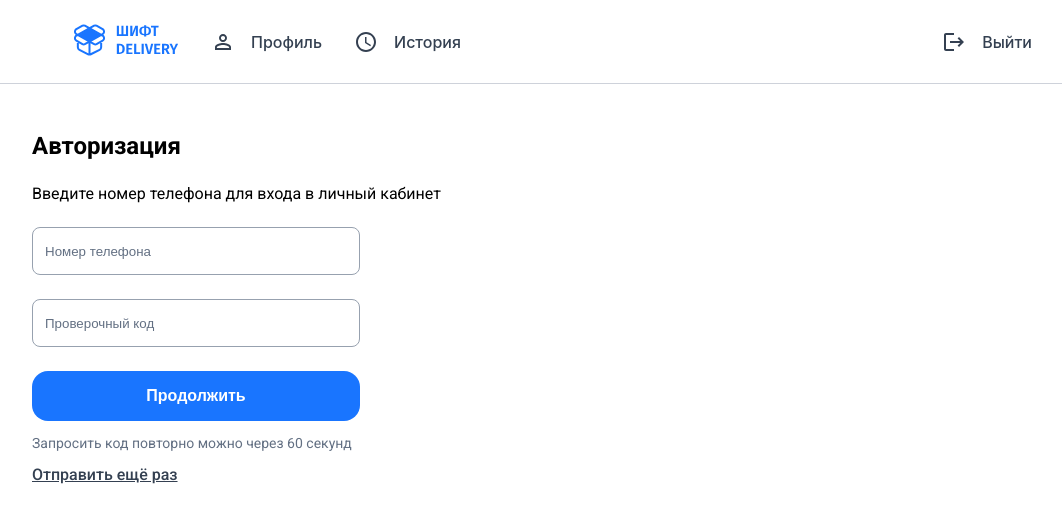
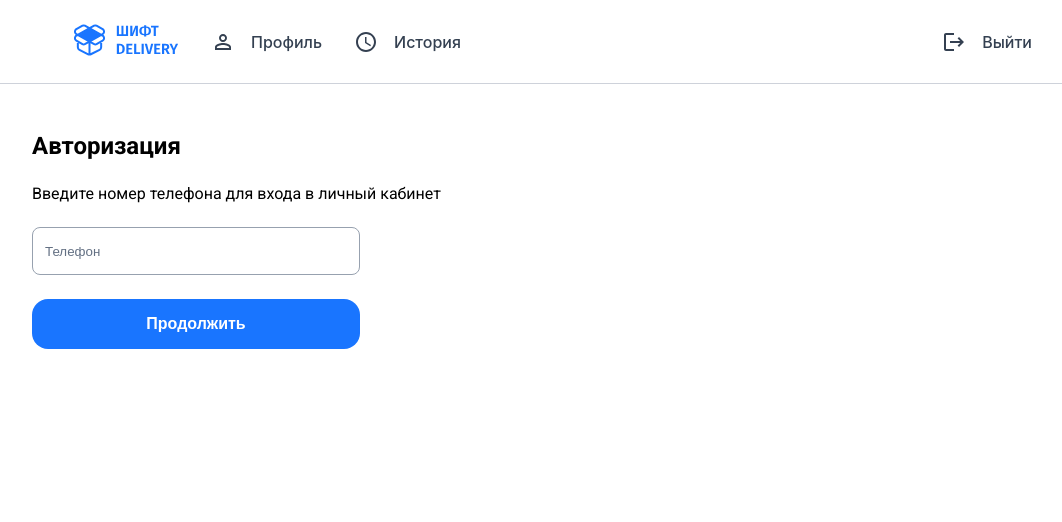
Before and after one commit to AsmrS4/shift-summer-frontend-2025, a React (Vite) app: page /sign-in in a window 1280 px wide. Shown: the top 522 px of the page, without its empty margins (88-1150 px from the left). Built offline with nearby package versions, Linux system fonts and the light colour scheme.

Commit message:
added post request for generate otp code

```diff
--- /dev/null
+++ b/src/models/Session.ts
@@ -0,0 +1,4 @@
+export interface SessionProps {
+    isAuth: boolean,
+    token: string
+}
--- a/src/pages/Home/index.tsx
+++ b/src/pages/Home/index.tsx
@@ -19,7 +19,7 @@ import giftImageSmall from '@assets/gift-small.svg';
 
 import './Home.scss';
 import type { DeliveryPoint, Point } from '@models/DeliveryPoint';
-import type { PackageCreate, PackageProps } from '@models/Package';
+import type { PackageProps } from '@models/Package';
 import instance from '@api/index';
 import { setTypes } from '@store/Delivery/ProccessDelivery/ProcessDeliveryReducer';
 import { useNavigate } from 'react-router-dom';
@@ -48,13 +48,6 @@ const HomePage = () => {
     };
     const findItemByName = (array: any[], name: string) => {
         return array.find((item) => item.name == name);
-    };
-
-    const mapPoint = (point: DeliveryPoint): Point => {
-        return {
-            longitude: point.longitude,
-            latitude: point.latitude,
-        };
     };
     const handleSubmit = () => {
         const senderPoint: DeliveryPoint = findItemByName(cities, senderRef.current.value);
--- a/src/pages/Login/LoginPage.scss
+++ b/src/pages/Login/LoginPage.scss
@@ -28,8 +28,10 @@ main.login-page {
                 max-width: 328px;
             }
             .button-wrapper {
+                @include flex-column();
                 width: 100%;
                 align-items: start;
+                gap: 24px;
                 button {
                     width: 100%;
                 }
--- a/src/pages/Login/index.tsx
+++ b/src/pages/Login/index.tsx
@@ -1,45 +1,105 @@
-import React, { useState } from 'react';
+import React, { useEffect, useRef, useState } from 'react';
 
 import Input from '@components/Input';
 import ActionButton from '@components/Button';
+import { loginSchema, type Login } from './schema.config';
+import './LoginPage.scss';
+import { useForm } from 'react-hook-form';
+import { zodResolver } from '@hookform/resolvers/zod';
 
-import './LoginPage.scss';
+import axios from 'axios';
 
 const LoginPage = () => {
-    const [timer, setTimer] = useState<number>(60);
-    const [phoneNumber, setPhoneNumber] = useState<number | null>(null);
-    const [code, setCode] = useState<number | null>(null);
-    const handleSubmit = (e: React.FormEvent<HTMLFormElement>) => {
-        e.preventDefault();
+    const {
+        register,
+        handleSubmit,
+        getValues,
+        formState: { errors },
+    } = useForm<Login>({
+        resolver: zodResolver(loginSchema),
+    });
+
+    const [hidden, setIsHidden] = useState<boolean>(true);
+    const [buttonText, setText] = useState<string>('Продолжить');
+    const [retryDelay, setDelay] = useState<number>(0);
+
+    const sendPhoneNumber = async (phone: string) => {
+        try {
+            const response = await axios.post('https://shift-intensive.ru/api/auth/otp', {
+                phone: phone,
+            });
+            return response.data;
+        } catch (error) {}
     };
-    const handlePhoneNumber = (e: React.ChangeEvent<HTMLInputElement>) => {
-        setPhoneNumber(e.target.valueAsNumber);
+    const handleClick = async () => {
+        const phone = getValues('phone');
+        if (phone == '') {
+            return;
+        }
+        const result = await sendPhoneNumber(phone);
+        if (result) {
+            setDelay(Math.trunc(result.retryDelay / 1000));
+        }
+        setIsHidden(false);
+        setText('Отправить');
     };
-    const handleCode = (e: React.ChangeEvent<HTMLInputElement>) => {
-        setCode(e.target.valueAsNumber);
+    const onSubmit = (form: Login) => {
+        console.log('here');
+        console.log(form);
+        return;
     };
+    useEffect(() => {
+        if (retryDelay > 0) {
+            setTimeout(() => {
+                setDelay((prev) => prev - 1);
+            }, 1000);
+        }
+    }, [retryDelay]);
+
     return (
         <main className='login-page'>
             <div className='inner-wrapper'>
                 <h2>Авторизация</h2>
                 <p className='form-title'>Введите номер телефона для входа в личный кабинет</p>
-                <form className='form' onSubmit={handleSubmit}>
-                    <Input
-                        placeholder='Номер телефона'
-                        type='number'
-                        value={phoneNumber}
-                        onChange={handlePhoneNumber}
-                    />
-                    <Input
-                        placeholder='Проверочный код'
-                        type='number'
-                        value={code}
-                        onChange={handleCode}
-                    />
+                <form className='form' onSubmit={handleSubmit(onSubmit)}>
+                    <div className='input-wrapper'>
+                        <input
+                            className={'input'}
+                            type='text'
+                            placeholder='Телефон'
+                            {...register('phone')}
+                        />
+                        {errors.phone && <p className='error'>{errors.phone.message}</p>}
+                    </div>
+                    {!hidden && (
+                        <div className='input-wrapper'>
+                            <input
+                                className={'input'}
+                                type='text'
+                                placeholder='Проверочный код'
+                                {...register('code')}
+                            />
+                            {errors.code && <p className='error'>{errors.code.message}</p>}
+                        </div>
+                    )}
                     <div className='button-wrapper'>
-                        <ActionButton text={'Продолжить'} type={'submit'} color='primary' />
-                        <p>Запросить код повторно можно через {timer} секунд</p>
-                        <span>Отправить ещё раз</span>
+                        {hidden && (
+                            <ActionButton
+                                text={buttonText}
+                                type={'button'}
+                                color='primary'
+                                onClick={handleClick}
+                            />
+                        )}
+                        {!hidden && (
+                            <ActionButton text={buttonText} type={'submit'} color='primary' />
+                        )}
+                        {retryDelay > 0 && (
+                            <p>Запросить код повторно можно через {retryDelay} секунд</p>
+                        )}
+                        {retryDelay <= 0 && !hidden && (
+                            <span onClick={handleClick}>Отправить ещё раз</span>
+                        )}
                     </div>
                 </form>
             </div>
--- /dev/null
+++ b/src/pages/Login/schema.config.ts
@@ -0,0 +1,12 @@
+import z from "zod";
+
+export const loginSchema = z.object({
+    phone: z.string().refine((val) => /^\d+$/.test(val), {
+            message: 'Допустимы только цифры',
+        }).nonempty({ message: 'Поле является обязательным' }),
+    code: z.string().refine((val) => /^\d+$/.test(val), {
+            message: 'Допустимы только цифры',
+        }).max(6, {message: 'Допустимая длина 6 символов'}).min(6, {message: 'Минимальна длина 6 символов'})
+})
+
+export type Login = z.infer<typeof loginSchema>
```
Also changed, not shown: src/store/Session/SessionReducer.ts (added, +15 -0 lines).
